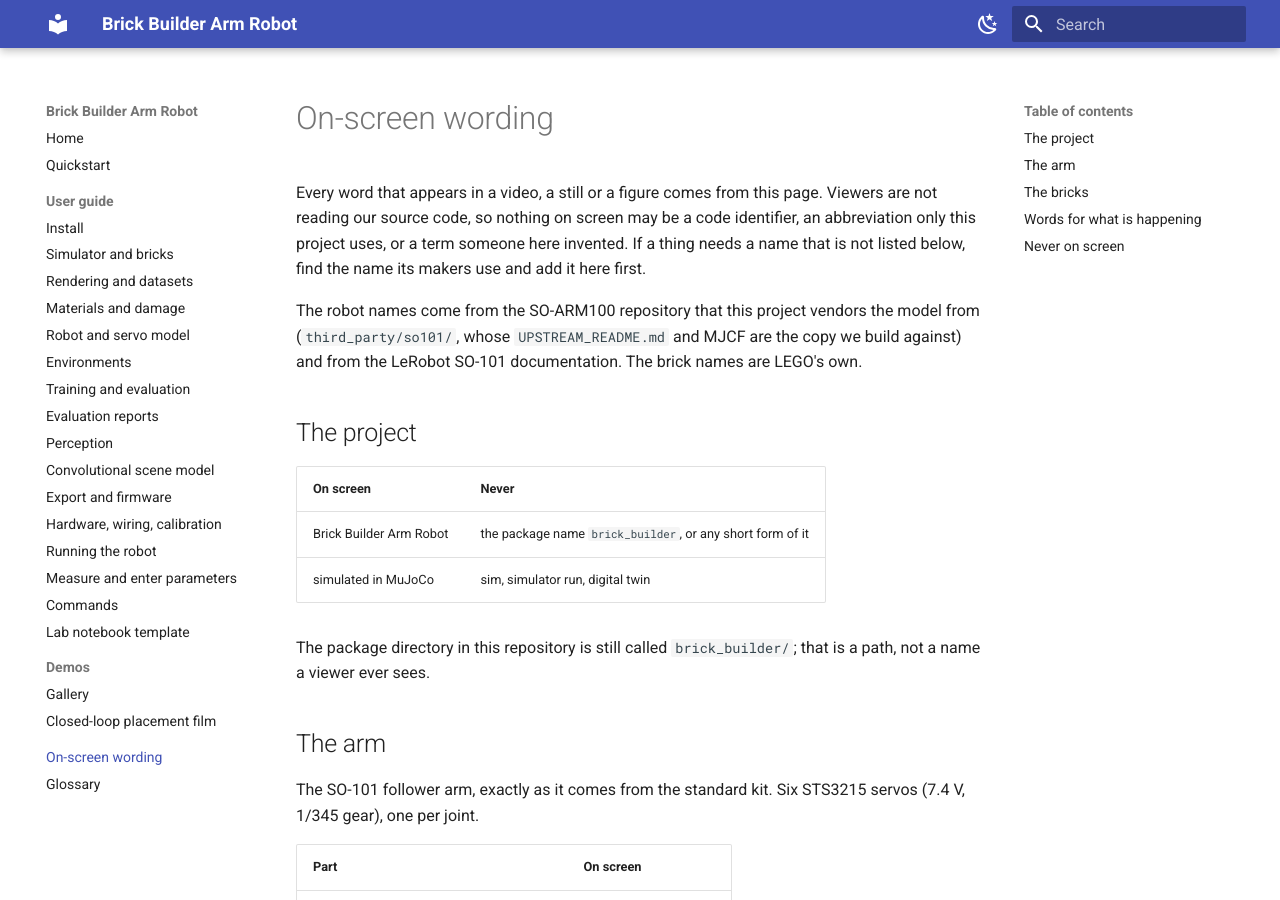
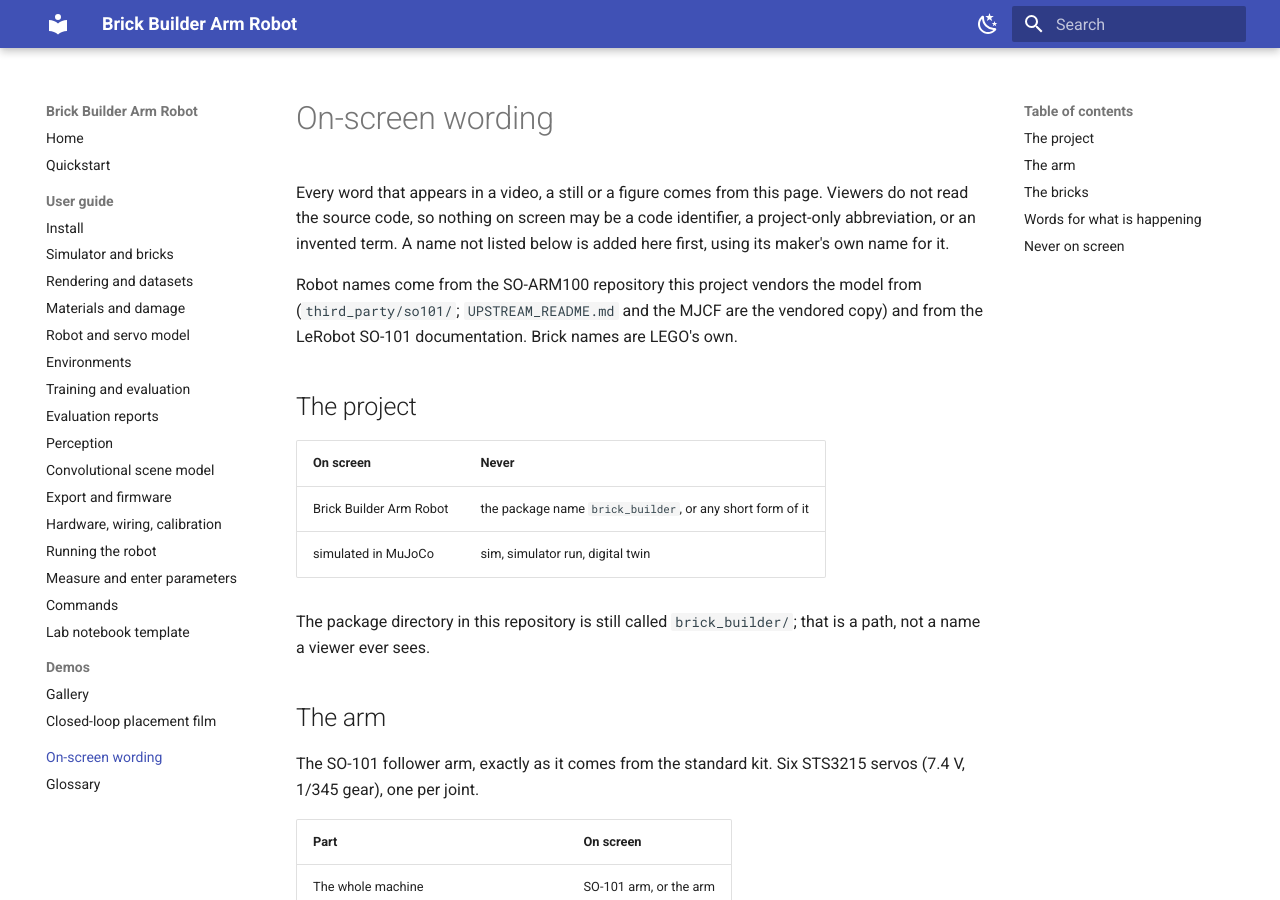
Before and after one commit to k-h-nunn/brick-builder-arm-robot, an MkDocs documentation site: the page built from docs/terminology.md, in a window 1280 px wide and 900 px high. Built offline with MkDocs 1.6.1 and Material for MkDocs 9.7.7, drawn with Linux system fonts in a browser that asks for light colours; some of the changed text lies outside the part shown.

Commit message:
docs: fix terminology.md wording and clutch power/force mismatch
"clutch power" -> "clutch force": the rest of the project (02, 02c,
04, 10) consistently uses "clutch force" / f_clutch; terminology.md
was the outlier. Tightened the intro paragraph's phrasing (removed
"our"/informal asides).

Co-Authored-By: Claude Fable 5.1 <noreply@anthropic.com>
Claude-Session: https://claude.ai/code/session_01RzBd2B5zzgQYF7MiXKsWuw

```diff
--- a/docs/terminology.md
+++ b/docs/terminology.md
@@ -1,13 +1,12 @@
 # On-screen wording
 
-Every word that appears in a video, a still or a figure comes from this page.  Viewers are not
-reading our source code, so nothing on screen may be a code identifier, an abbreviation only this
-project uses, or a term someone here invented.  If a thing needs a name that is not listed below,
-find the name its makers use and add it here first.
+Every word that appears in a video, a still or a figure comes from this page. Viewers do not read
+the source code, so nothing on screen may be a code identifier, a project-only abbreviation, or an
+invented term. A name not listed below is added here first, using its maker's own name for it.
 
-The robot names come from the SO-ARM100 repository that this project vendors the model from
-(`third_party/so101/`, whose `UPSTREAM_README.md` and MJCF are the copy we build against) and from
-the LeRobot SO-101 documentation.  The brick names are LEGO's own.
+Robot names come from the SO-ARM100 repository this project vendors the model from
+(`third_party/so101/`; `UPSTREAM_README.md` and the MJCF are the vendored copy) and from the
+LeRobot SO-101 documentation. Brick names are LEGO's own.
 
 ## The project
 
```
Also changed, not shown: other parts of docs/terminology.md (+1 -1 lines).
